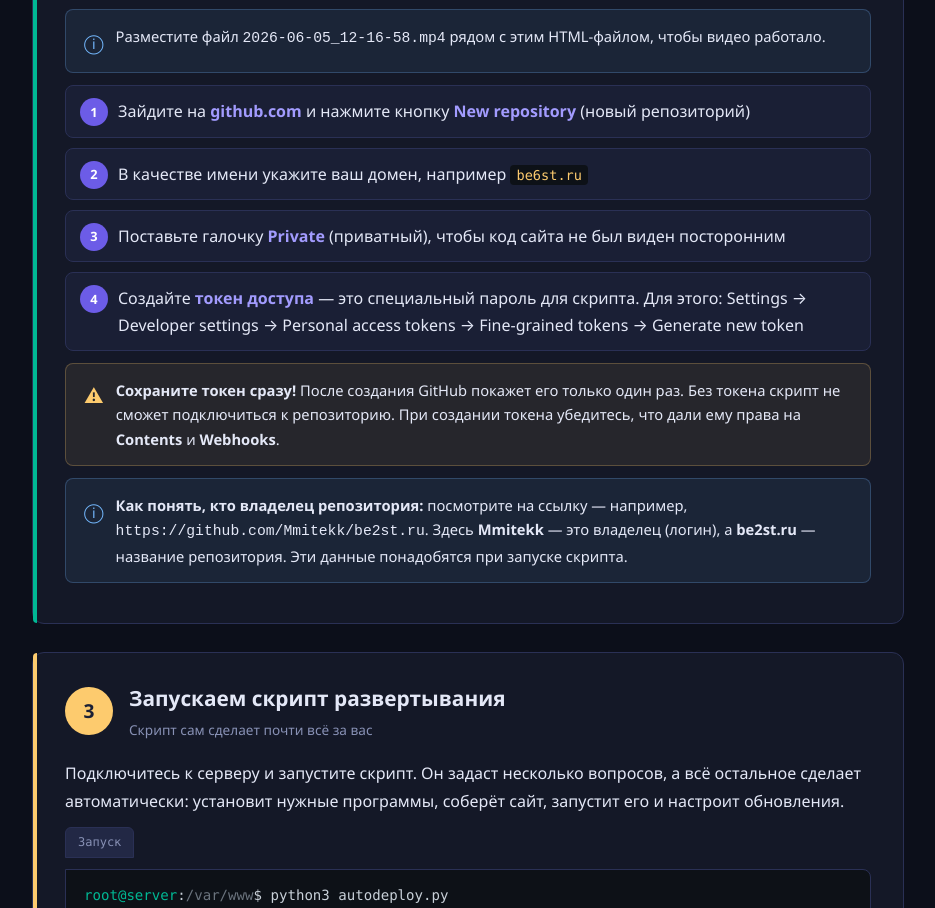
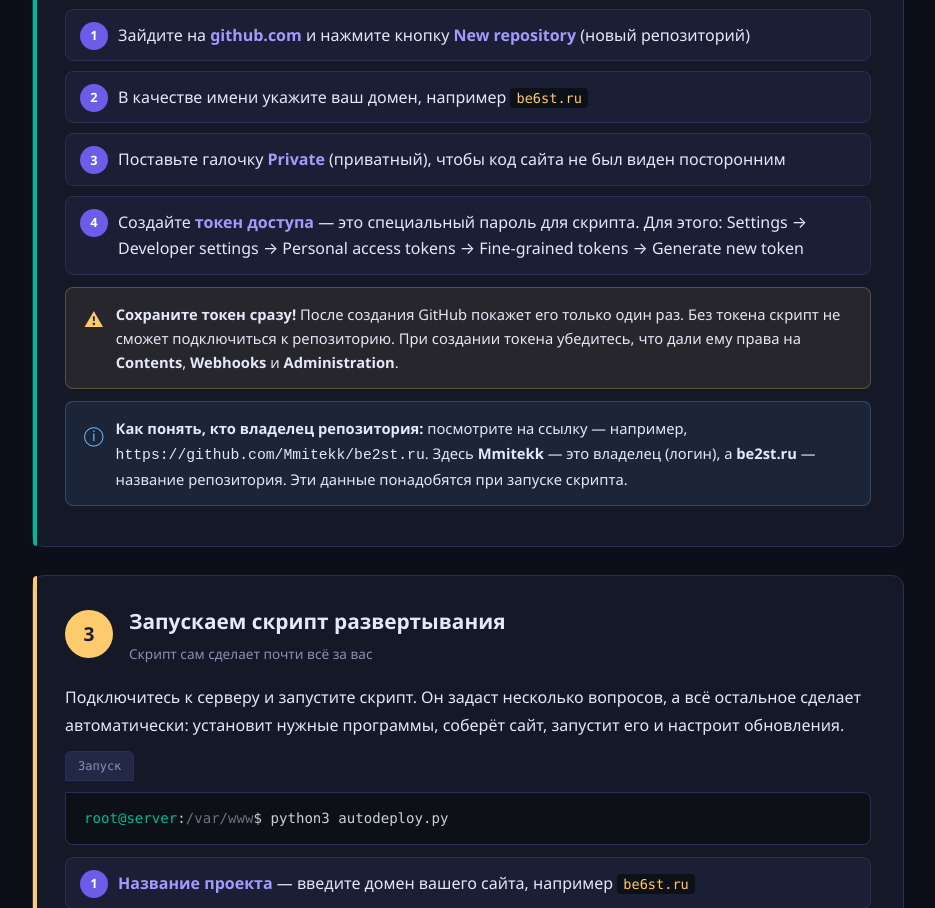
Before and after one commit to Mmitekk/autodeploy, a plain HTML site: page index.html in a window 1280 px wide. Shown: the part 1583-2491 px from the top of the page, without its empty margins (172-1107 px from the left). Drawn offline with Linux system fonts and the light colour scheme.

Commit message:
Update: add autodeploy.py link, remove video note, add Administration permission

```diff
--- a/index.html
+++ b/index.html
@@ -521,7 +521,7 @@
   <div class="hero-content">
     <div class="hero-badge">Пошаговая инструкция</div>
     <h1>Развертывание нейросайта</h1>
-    <p>Размещение сайта, созданного нейросетью, на сервере с помощью скрипта <code style="background:var(--surface-2);padding:2px 8px;border-radius:4px;color:var(--green);font-family:var(--font-mono);">autodeploy.py</code></p>
+    <p>Размещение сайта, созданного нейросетью, на сервере с помощью скрипта <a href="https://github.com/Mmitekk/autodeploy/blob/main/autodeploy.py" target="_blank" style="background:var(--surface-2);padding:2px 8px;border-radius:4px;color:var(--green);font-family:var(--font-mono);text-decoration:none;border-bottom:1px dashed var(--green);">autodeploy.py</a></p>
   </div>
 </section>
 
@@ -595,11 +595,6 @@
           </video>
         </div>
 
-        <div class="info-box info">
-          <div class="icon">&#9432;</div>
-          <p>Разместите файл <code>2026-06-05_12-16-58.mp4</code> рядом с этим HTML-файлом, чтобы видео работало.</p>
-        </div>
-
         <ol class="substeps">
           <li data-num="1">
             Зайдите на <strong>github.com</strong> и нажмите кнопку <strong>New repository</strong> (новый репозиторий)
@@ -617,7 +612,7 @@
 
         <div class="info-box warning">
           <div class="icon">&#9888;</div>
-          <p><strong>Сохраните токен сразу!</strong> После создания GitHub покажет его только один раз. Без токена скрипт не сможет подключиться к репозиторию. При создании токена убедитесь, что дали ему права на <strong>Contents</strong> и <strong>Webhooks</strong>.</p>
+          <p><strong>Сохраните токен сразу!</strong> После создания GitHub покажет его только один раз. Без токена скрипт не сможет подключиться к репозиторию. При создании токена убедитесь, что дали ему права на <strong>Contents</strong>, <strong>Webhooks</strong> и <strong>Administration</strong>.</p>
         </div>
 
         <div class="info-box info">
@@ -796,11 +791,6 @@
           </video>
         </div>
 
-        <div class="info-box info">
-          <div class="icon">&#9432;</div>
-          <p>Разместите файл <code>2026-06-05_12-16-58.mp4</code> рядом с данным HTML-файлом.</p>
-        </div>
-
         <ol class="substeps">
           <li data-num="1">
             Перейдите на <strong>github.com</strong> &rarr; <strong>New repository</strong>
@@ -812,7 +802,7 @@
             Выберите <strong>Private</strong>
           </li>
           <li data-num="4">
-            Создайте <strong>Fine-grained personal access token</strong>: Settings &rarr; Developer settings &rarr; Personal access tokens &rarr; Fine-grained tokens. Права: <strong>Contents</strong> (R/W), <strong>Webhooks</strong> (R/W)
+            Создайте <strong>Fine-grained personal access token</strong>: Settings &rarr; Developer settings &rarr; Personal access tokens &rarr; Fine-grained tokens. Права: <strong>Contents</strong> (R/W), <strong>Webhooks</strong> (R/W), <strong>Administration</strong> (R/W)
           </li>
         </ol>
 
```
Also changed, not shown: 1 other file.
